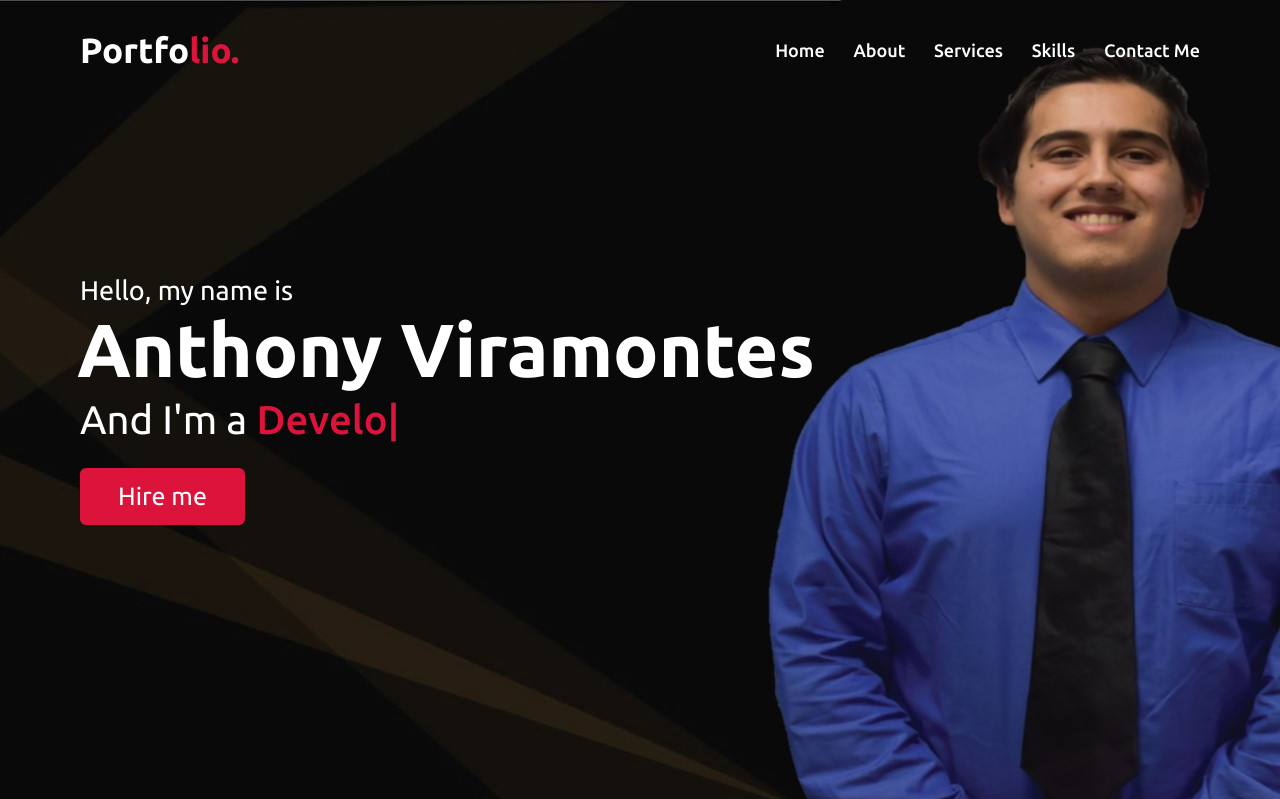
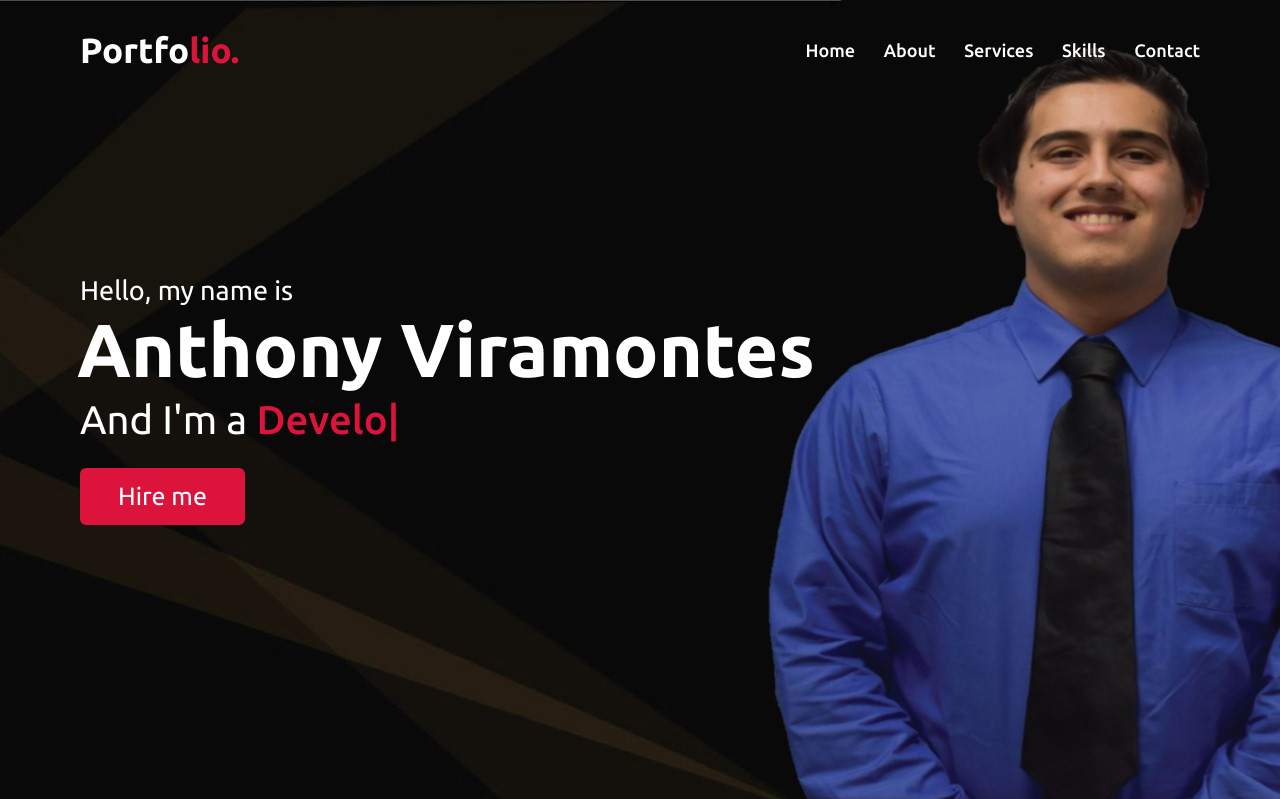
Before and after one commit to moses1252/AV_web.github.io, a PHP site: page / in a window 1280 px wide. Shown: the top 799 px of the page. Run offline with PHP 8.4, Linux system fonts and the light colour scheme.

Commit message:
Fixing contact me button.
The contact me button is not working, this is a hot fix

```diff
--- a/contactform.php
+++ b/contactform.php
@@ -6,7 +6,7 @@
     $emailFrom = $_POST['mail'];
     $message = $_POST['message'];
 
-    $mailTo = "amviramontes34@yahoo.com";
+    $mailTo = "contact_me@anthonyviramontes.me";
     $headers = "From: ".$emailFrom;
     $txt = "You have received an e-mail from ".$name.".\n\n".$message;
 
--- a/index.html
+++ b/index.html
@@ -28,7 +28,7 @@
                 <li><a href="#services" class="menu-btn">Services</a></li>
                 <li><a href="#skills" class="menu-btn">Skills</a></li>
                 <!-- <li><a href="#teams" class="menu-btn">Teams</a></li> -->
-                <li><a href="#contact" class="menu-btn">Contact Me</a></li>
+                <li><a href="#contact" class="menu-btn">Contact</a></li>
             </ul>
             <div class="menu-btn">
                 <i class="fas fa-bars"></i>
```
